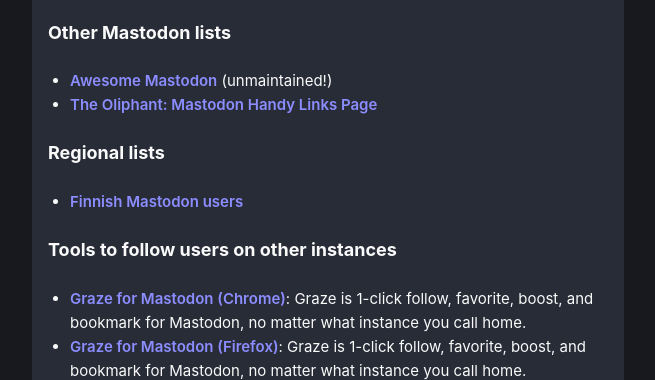
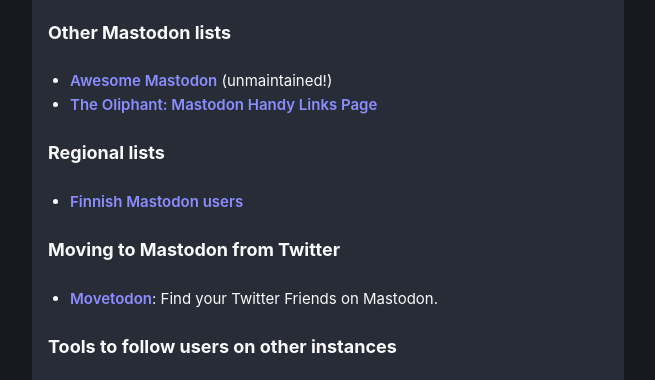
Before and after one commit to ronilaukkarinen/the-mastodon-list, a website: page index.html in a window 1280 px wide. Shown: the part 415-795 px from the top of the page, without its empty margins (312-967 px from the left). Drawn offline with nearby package versions, Linux system fonts and the light colour scheme; a script that the page names is missing.

Commit message:
Add Movetodon

```diff
--- a/index.html
+++ b/index.html
@@ -60,6 +60,11 @@
       <li><a href="https://mementomori.social/suomalaiset-mastodon-kayttajat/">Finnish Mastodon users</a></li>
     </ul>
 
+    <h2>Moving to Mastodon from Twitter</h2>
+    <ul>
+      <li><a href="https://www.movetodon.org/">Movetodon</a>: Find your Twitter Friends on Mastodon.</li>
+    </ul>
+
     <h2>Tools to follow users on other instances</h2>
     <ul>
       <li><a href="https://chrome.google.com/webstore/detail/graze-for-mastodon/epocinhmkcnjfjobnglchpbncndobblj">Graze for Mastodon (Chrome)</a>: Graze is 1-click follow, favorite, boost, and bookmark for Mastodon, no matter what instance you call home.</li>
```
